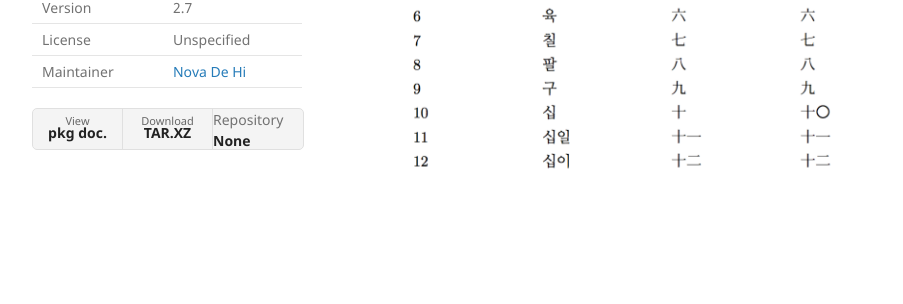
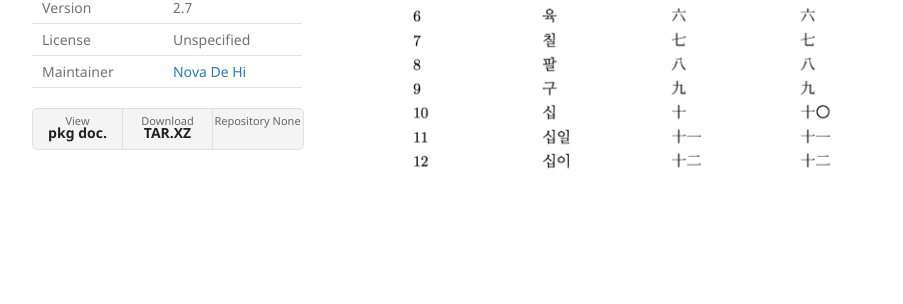
Before and after one commit to KoreanTUG/ktugpr-browser, a Jekyll site: the page built from pkg/hanjacnt.md, in a window 1280 px wide. Shown: the part 232-536 px from the top of the page, without its empty margins (178-1081 px from the left). Built offline with Jekyll 4.4.1, drawn with Linux system fonts in a browser that asks for light colours.

Commit message:
Fix 'none' button

```diff
--- a/_layouts/package.html
+++ b/_layouts/package.html
@@ -37,7 +37,7 @@ layout: default
   <ul>
     <li><a href="https://raw.githubusercontent.com/KoreanTUG/KTUGPrivateRepo/master/archive/{{ page.pkg_name }}.doc/doc/latex/{{ page.pkg_name }}/{{ page.doc }}">View <strong>pkg doc.</strong></a></li>
     <li><a href="https://raw.githubusercontent.com/KoreanTUG/KTUGPrivateRepo/master/archive/{{ page.pkg_name }}.tar.xz">Download <strong>TAR.XZ</strong></a></li>
-    <li>{% if page.repo_url %} <a href="{{ page.repo_url }}">View On <strong>GitHub</strong></a> {% else %} Repository <strong><span class='font-weight:normal'>None</span></strong> {% endif %}</li>
+    <li>{% if page.repo_url %} <a href="{{ page.repo_url }}">View On <strong>GitHub</strong></a> {% else %} <a href="#">Repository None</a> {% endif %}</li>
   </ul>
 </header>
 <section>
```
